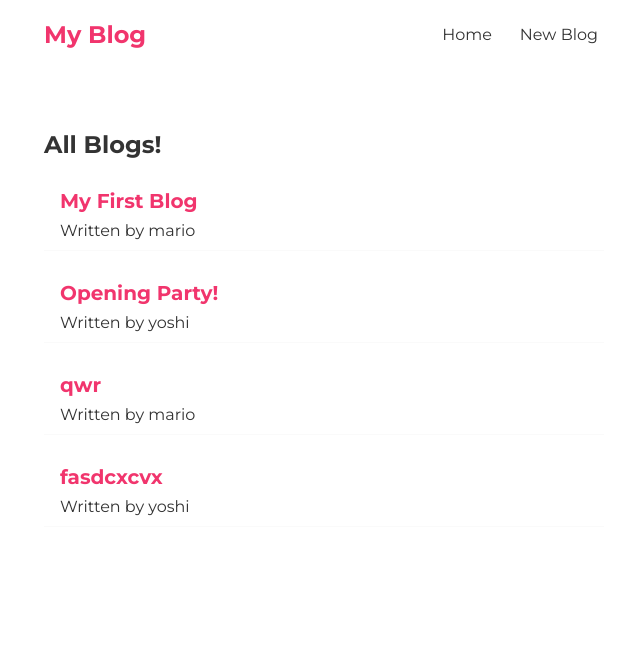
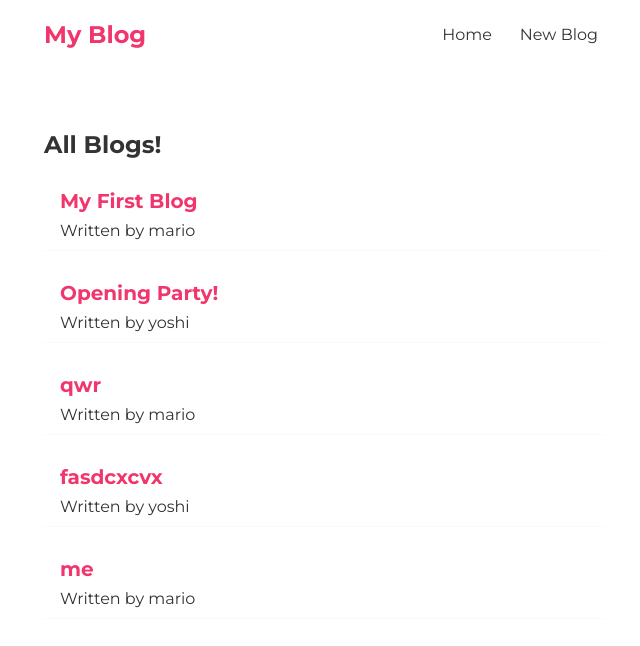
Before and after one commit to rizalfmaulana/my-blog, a React (Create React App) app: page / in a window 1280 px wide. Shown: the top 646 px of the page, without its empty margins (316-956 px from the left). Built offline with nearby package versions, Linux system fonts and the light colour scheme; data requests are answered from the project's data file.

Commit message:
redirect page

```diff
--- a/data/db.json
+++ b/data/db.json
@@ -23,6 +23,12 @@
       "body": "fsadcadcs",
       "author": "yoshi",
       "id": 4
+    },
+    {
+      "title": "me",
+      "body": "Lorem Ipsum is simply dummy text of the printing and typesetting industry. Lorem Ipsum has been the industry's standard dummy text ever since the 1500s, when an unknown printer took a galley of type and scrambled it to make a type specimen book. It has survived not only five centuries, but also the leap into electronic typesetting, remaining essentially unchanged. It was popularised in the 1960s with the release of Letraset sheets containing Lorem Ipsum passages, and more recently with desktop publishing software like Aldus PageMaker including versions of Lorem Ipsum.",
+      "author": "mario",
+      "id": 5
     }
   ]
 }
--- a/src/Create.js
+++ b/src/Create.js
@@ -1,10 +1,12 @@
 import { useState } from "react";
+import { useHistory } from "react-router";
 
 const Create = () => {
   const [title, setTitle] = useState("");
   const [body, setBody] = useState("");
   const [author, setAuthor] = useState("mario");
   const [isLoading, setIsLoading] = useState(false);
+  const history = useHistory();
 
   const handleSubmit = (e) => {
     e.preventDefault();
@@ -17,6 +19,7 @@
     }).then(() => {
       console.log("new blog added");
       setIsLoading(false);
+      history.push("/");
     });
   };
 
```
